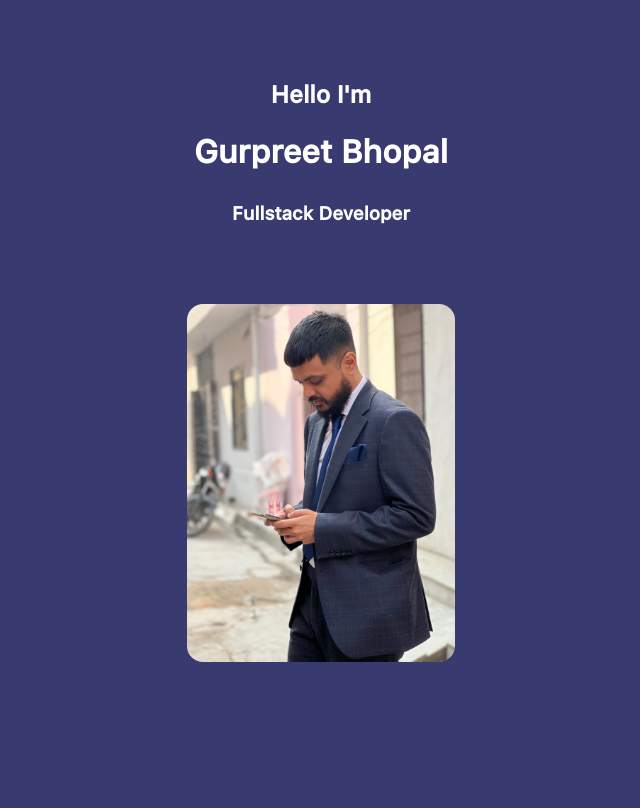
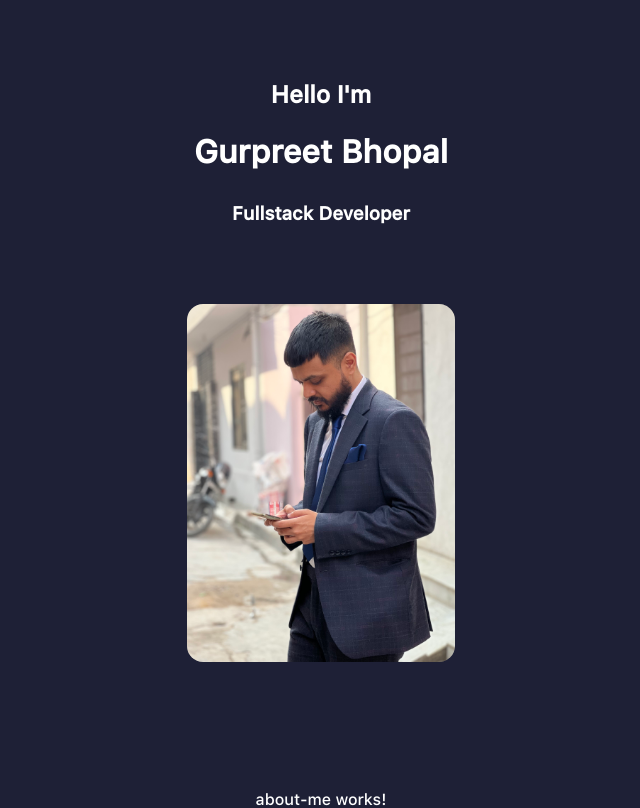
Before and after one commit to bhopalg/portfolio-2022, an Angular app: page / in a window 1280 px wide. Shown: the whole page, without its empty margins (319-959 px from the left). Built offline with nearby package versions, Linux system fonts and the light colour scheme.

Commit message:
styling updates to banner

```diff
--- a/src/app/app.component.html
+++ b/src/app/app.component.html
@@ -1 +1,4 @@
-<app-banner></app-banner>
+<div fxLayout="column" fxLayoutAlign="space-around center" fxLayoutGap="8em">
+  <app-banner fxFlex></app-banner>
+  <app-about-me fxFlex></app-about-me>
+</div>
--- a/src/styles.scss
+++ b/src/styles.scss
@@ -1,6 +1,6 @@
 /* You can add global styles to this file, and also import other style files */
 
-$primary-color: rgb(56, 58, 112);
+$primary-color: rgb(30, 32, 54);
 $secondary-color: rgb(91, 180, 240);
 $text-color: #fff;
 
```
